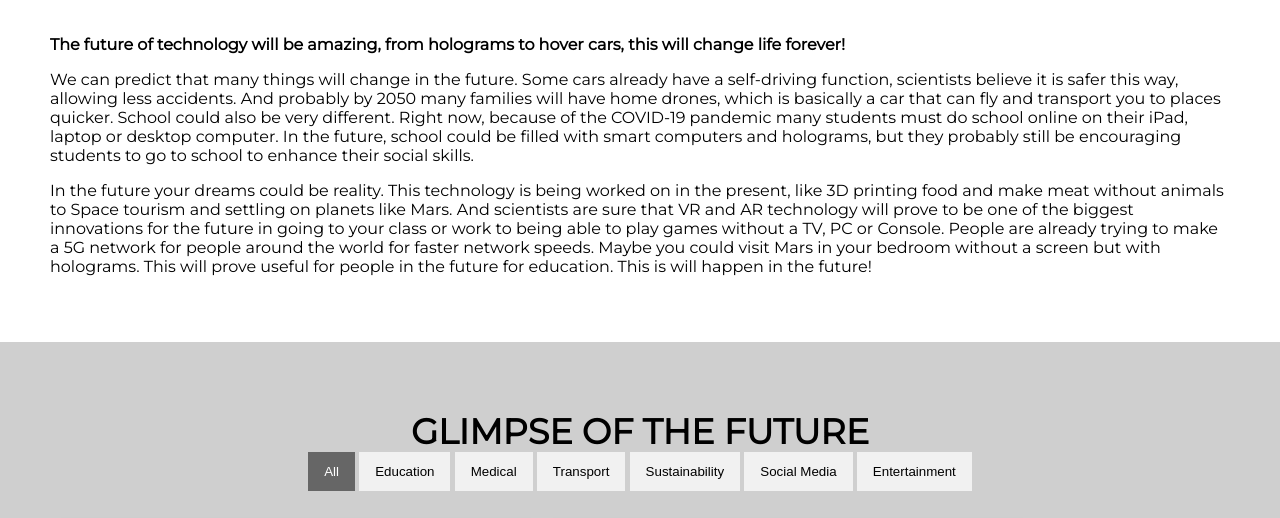
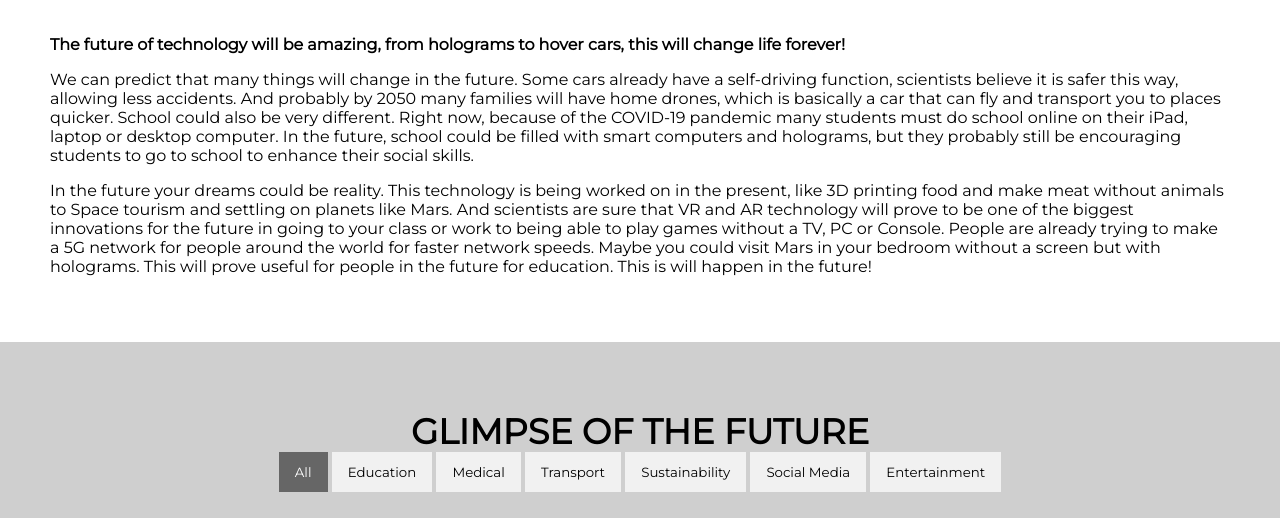
Before and after one commit to noahbibin/digitalfuturesqld.github.io, a plain HTML site: page index.html in a window 1280 px wide. Shown: the part 231-749 px from the top of the page. Drawn offline with Linux system fonts and the light colour scheme.

Commit message:
Update index.html

```diff
--- a/index.html
+++ b/index.html
@@ -20,6 +20,9 @@
             font-weight: 500 !important;
             overflow-y: scroll;
 
+        }
+        button {
+        font-family:'Montserrat', sans-serif !important;
         }
 
         /* heading */
```
